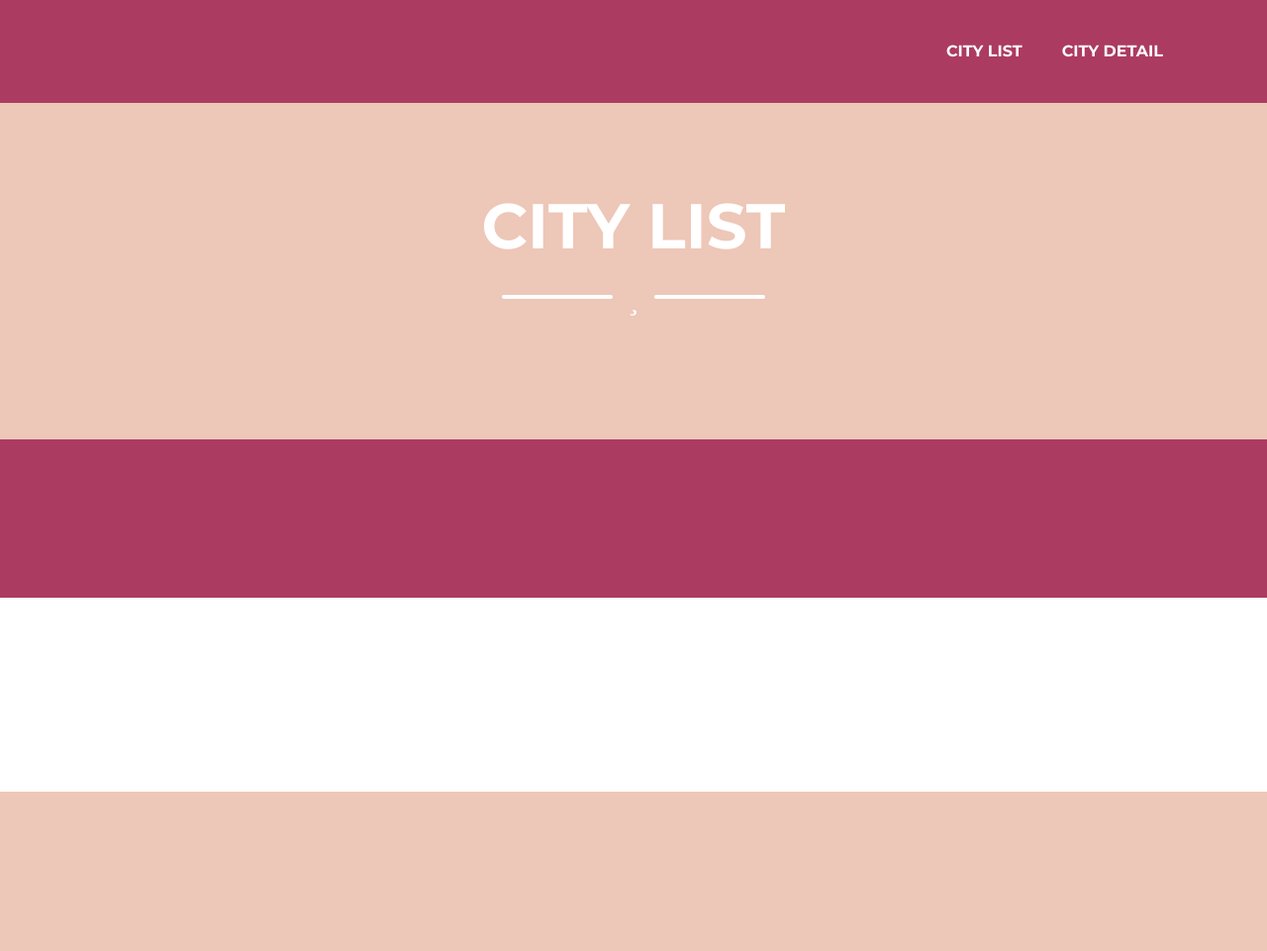
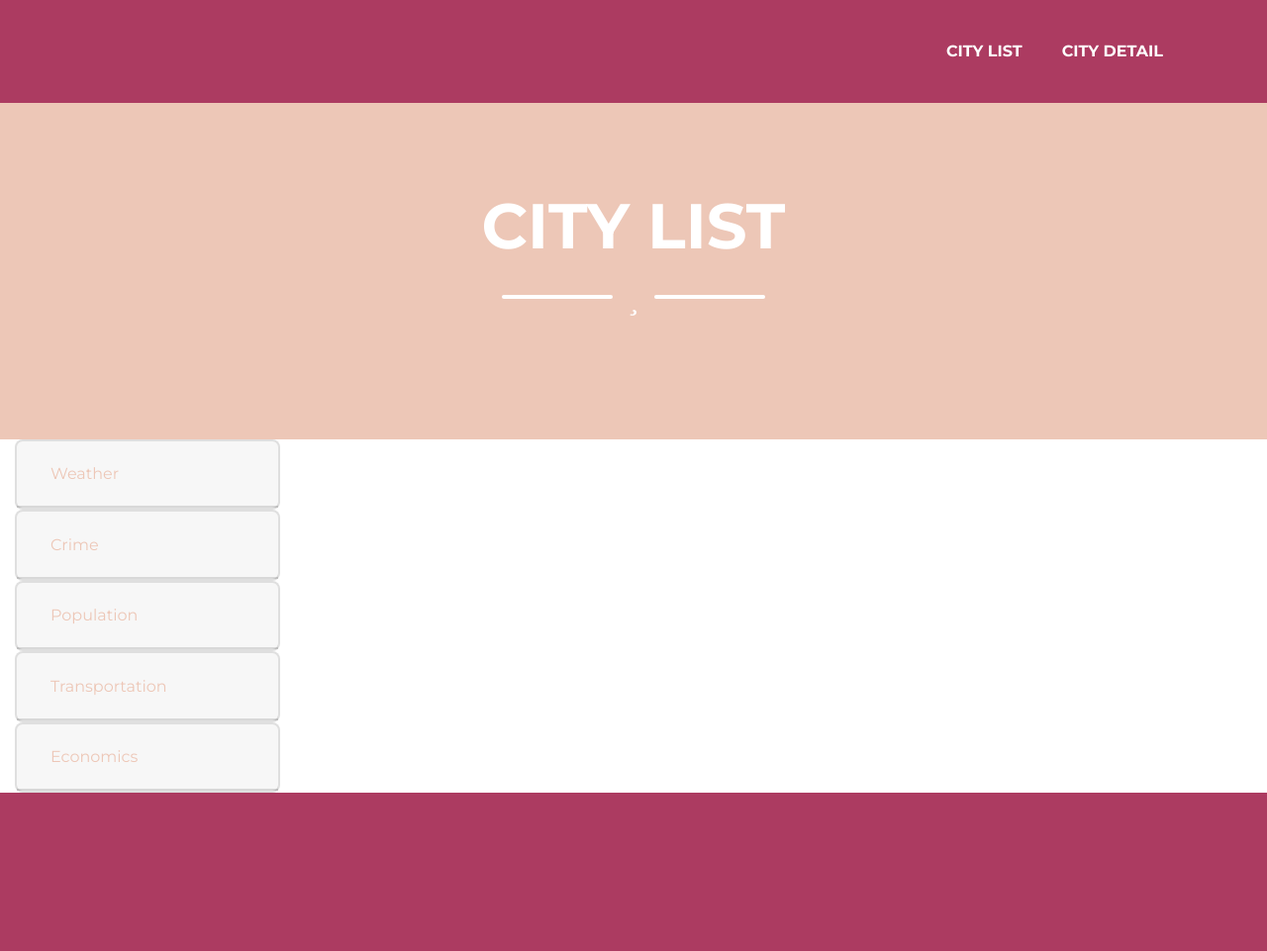
Before and after one commit to laashna/findrcity, a Django app: template findrcity/templates/city_list/city_list.html in a window 1280 px wide. Shown: the whole page at 99% size. Before the commit the page ends 800 px from the top, so only its background shows below. Run offline with Django 3.2, Linux system fonts and the light colour scheme; the template is opened without the code that fills it, so the values that code supplies are empty; some libraries are stand-ins or nearby versions.

Commit message:
add category filter with accordion

```diff
--- a/findrcity/templates/city_list/city_list.html
+++ b/findrcity/templates/city_list/city_list.html
@@ -5,5 +5,9 @@
 {% block heading %}<h1 class="masthead-heading text-uppercase mb-0">City List</h1>{% endblock %}
 
 {% block body %}
-
+    <div class="row">
+        <div class="col-md-3">
+            {% include 'city_list/filter_categories.html' %}
+        </div>
+    </div>
 {% endblock %}
--- /dev/null
+++ b/findrcity/templates/city_list/filter_categories.html
@@ -0,0 +1,93 @@
+{# Filter #}
+
+<div class="accordion" id="Filter">
+    <div class="container">
+
+
+        <div class="card">
+            <div class="card-header" id="Weather">
+                <h2 class="mb-0">
+                    <button class="btn btn-link" type="button" data-toggle="collapse" data-target="#collapseWeather"
+                            aria-expanded="false" aria-controls="collapseWeather">
+                        Weather
+                    </button>
+                </h2>
+            </div>
+
+            <div id="collapseWeather" class="collapse" aria-labelledby="Weather" data-parent="#Filter">
+                <div class="card-body">
+                    test
+                </div>
+            </div>
+        </div>
+
+
+        <div class="card">
+            <div class="card-header" id="Crime">
+                <h2 class="mb-0">
+                    <button class="btn btn-link collapsed" type="button" data-toggle="collapse"
+                            data-target="#collapseCrime" aria-expanded="false" aria-controls="collapseCrime">
+                        Crime
+                    </button>
+                </h2>
+            </div>
+            <div id="collapseCrime" class="collapse" aria-labelledby="Crime" data-parent="#Filter">
+                <div class="card-body">
+                    testing
+                </div>
+            </div>
+        </div>
+
+
+        <div class="card">
+            <div class="card-header" id="Population">
+                <h2 class="mb-0">
+                    <button class="btn btn-link collapsed" type="button" data-toggle="collapse"
+                            data-target="#collapsePopulation" aria-expanded="false" aria-controls="collapsePopulation">
+                        Population
+                    </button>
+                </h2>
+            </div>
+            <div id="collapsePopulation" class="collapse" aria-labelledby="Population" data-parent="#Filter">
+                <div class="card-body">
+                    hello
+                </div>
+            </div>
+        </div>
+
+
+        <div class="card">
+            <div class="card-header" id="Transportation">
+                <h2 class="mb-0">
+                    <button class="btn btn-link collapsed" type="button" data-toggle="collapse"
+                            data-target="#collapseTransportation" aria-expanded="false"
+                            aria-controls="collapseTransportation">
+                        Transportation
+                    </button>
+                </h2>
+            </div>
+            <div id="collapseTransportation" class="collapse" aria-labelledby="Transportation" data-parent="#Filter">
+                <div class="card-body">
+                    remove me
+                </div>
+            </div>
+        </div>
+
+
+        <div class="card">
+            <div class="card-header" id="Economics">
+                <h2 class="mb-0">
+                    <button class="btn btn-link collapsed" type="button" data-toggle="collapse"
+                            data-target="#collapseEconomics" aria-expanded="false" aria-controls="collapseEconomics">
+                        Economics
+                    </button>
+                </h2>
+            </div>
+            <div id="collapseEconomics" class="collapse" aria-labelledby="Economics" data-parent="#Filter">
+                <div class="card-body">
+                    save me
+                </div>
+            </div>
+        </div>
+    </div>
+</div>
```
